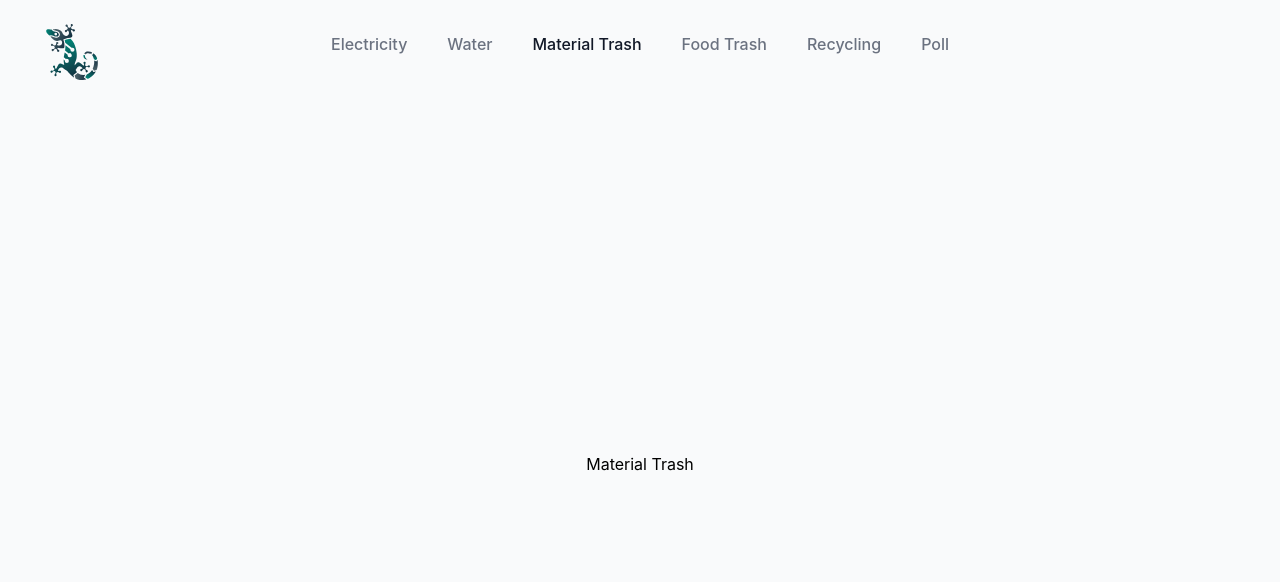
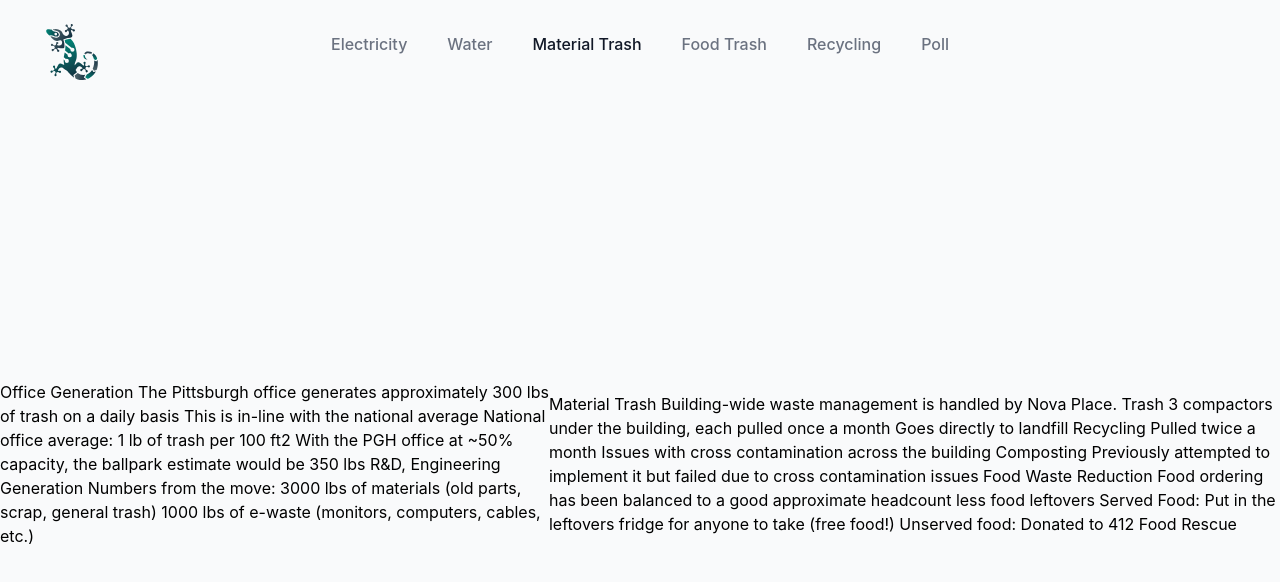
Before and after one commit to GeckoRobotics/gecko-sustainability, a Next.js app: page /material-trash in a window 1280 px wide. Shown: the top 582 px of the page. Built offline with nearby package versions, Linux system fonts and the light colour scheme.

Commit message:
more stuff

```diff
--- a/components/Hero.tsx
+++ b/components/Hero.tsx
@@ -152,6 +152,20 @@ export default function Example() {
             </div>
           ))}
         </div>
+
+        <div className='flex items-center w-full text-center'>
+          <Link
+            href={
+              'https://docs.google.com/presentation/d/1IMsI3lgC1B70EGXiLMAhEcrUNmtxfYC7mTHkS7fzvWE/edit?usp=sharing'
+            }>
+            <a
+              rel='noopener noreferrer'
+              target='_blank'
+              className='hover:text-gecko_brand-500  text-center mt-8 font-extrabold tracking-tight text-gray-900 font-poppins text-[70px] self-center '>
+              Slides{' '}
+            </a>
+          </Link>
+        </div>
         {/* <div className='grid gap-16 pt-12 mt-12 lg:grid-cols-4 lg:gap-x-5 lg:gap-y-12'>
           {posts.map((post) => (
             <div key={post.title}>
--- a/pages/material-trash.tsx
+++ b/pages/material-trash.tsx
@@ -4,7 +4,24 @@ const MaterialTrash = () => {
   return (
     <Layout>
       <div className='relative flex items-center justify-center h-screen bg-gray-50'>
-        Material Trash
+        <span>
+          Office Generation The Pittsburgh office generates approximately 300 lbs of trash
+          on a daily basis This is in-line with the national average National office
+          average: 1 lb of trash per 100 ft2 With the PGH office at ~50% capacity, the
+          ballpark estimate would be 350 lbs R&D, Engineering Generation Numbers from the
+          move: 3000 lbs of materials (old parts, scrap, general trash) 1000 lbs of
+          e-waste (monitors, computers, cables, etc.)
+        </span>
+        <span>
+          Material Trash Building-wide waste management is handled by Nova Place. Trash 3
+          compactors under the building, each pulled once a month Goes directly to
+          landfill Recycling Pulled twice a month Issues with cross contamination across
+          the building Composting Previously attempted to implement it but failed due to
+          cross contamination issues Food Waste Reduction Food ordering has been balanced
+          to a good approximate headcount less food leftovers Served Food: Put in the
+          leftovers fridge for anyone to take (free food!) Unserved food: Donated to 412
+          Food Rescue
+        </span>
       </div>
     </Layout>
   )
```
